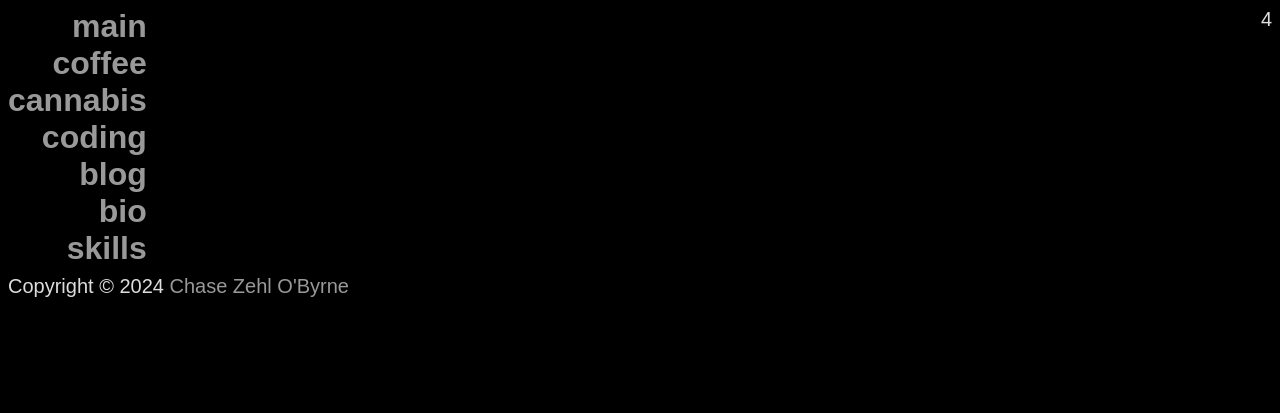
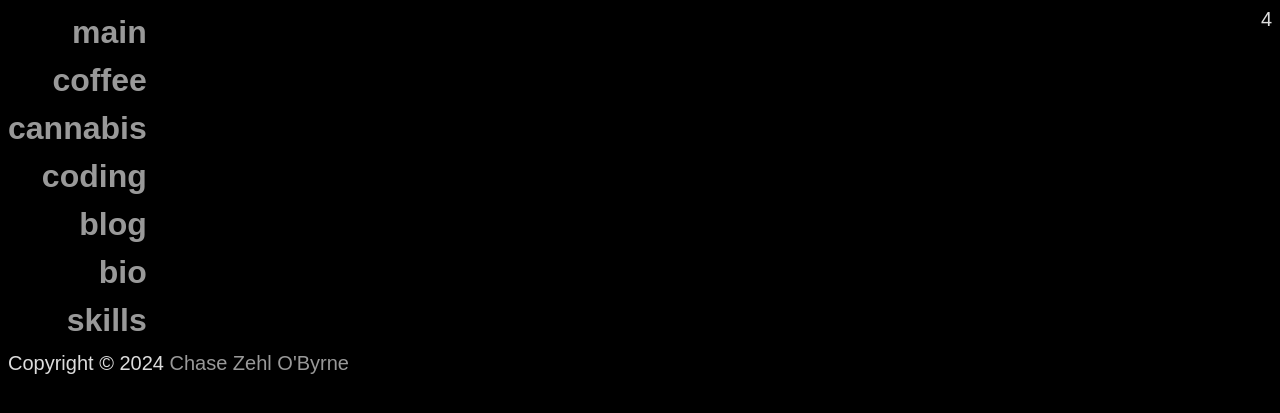
Before and after one commit to zehlchen/devzehl, a PHP site: template themes/raehi/index.twig in a window 1280 px wide. Shown: the part 110-523 px from the top of the page. Run offline with PHP 8.4, Linux system fonts and the light colour scheme; the template is opened without the code that fills it, so the values that code supplies are empty; some libraries are stand-ins or nearby versions; some web fonts are replaced.

Commit message:
Add line-height and padding to CSS styles

```diff
--- a/themes/raehi/raehi.css
+++ b/themes/raehi/raehi.css
@@ -55,6 +55,7 @@ body b {
 
 .leftSide {
   grid-area: leftSide;
+  line-height: 1.5;
   font-size: 2rem;
   font-weight: 700;
   font-style: normal;
@@ -62,6 +63,7 @@ body b {
 }
 
 .body {
+  padding: 0.5em;
   grid-area: body;
 }
 
```
